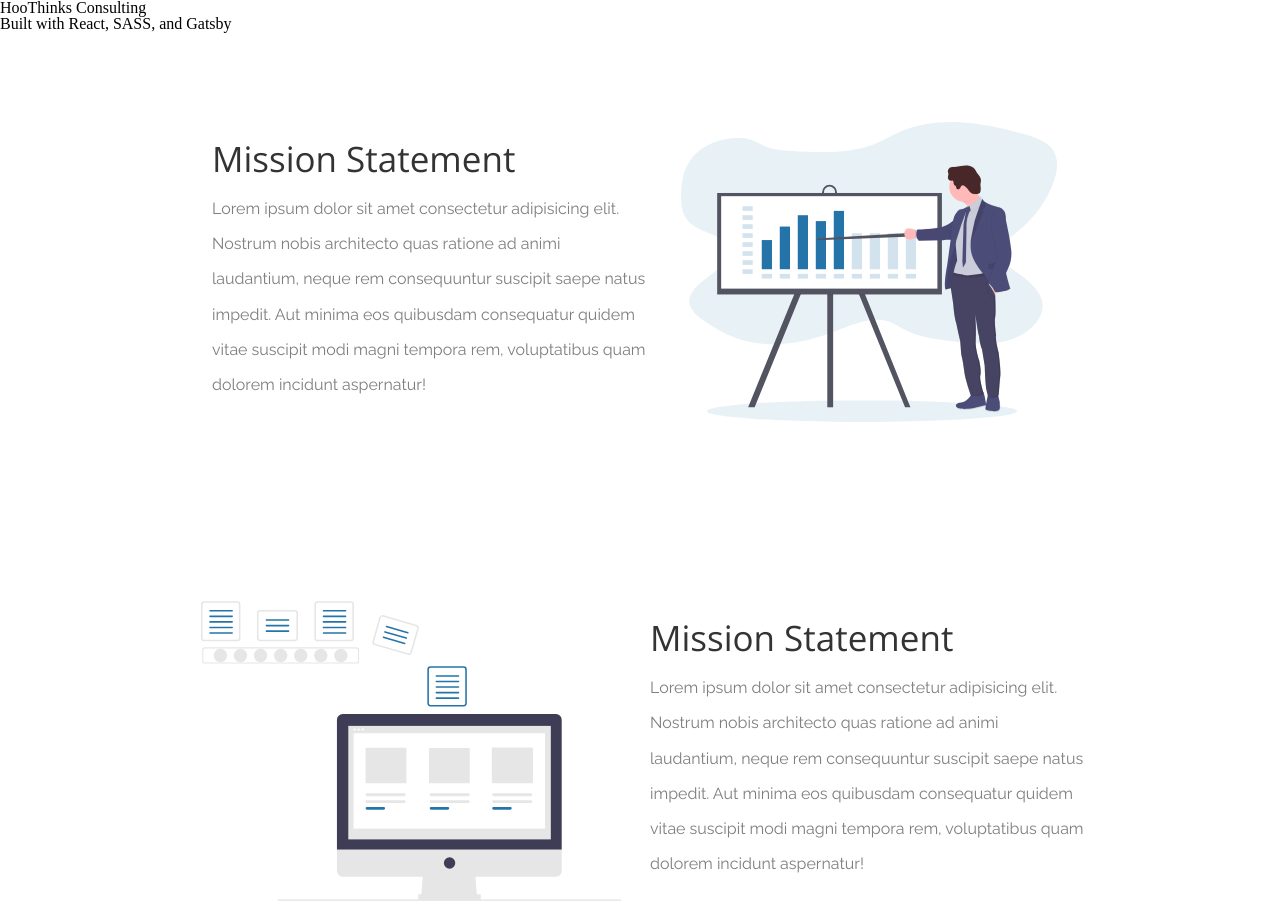
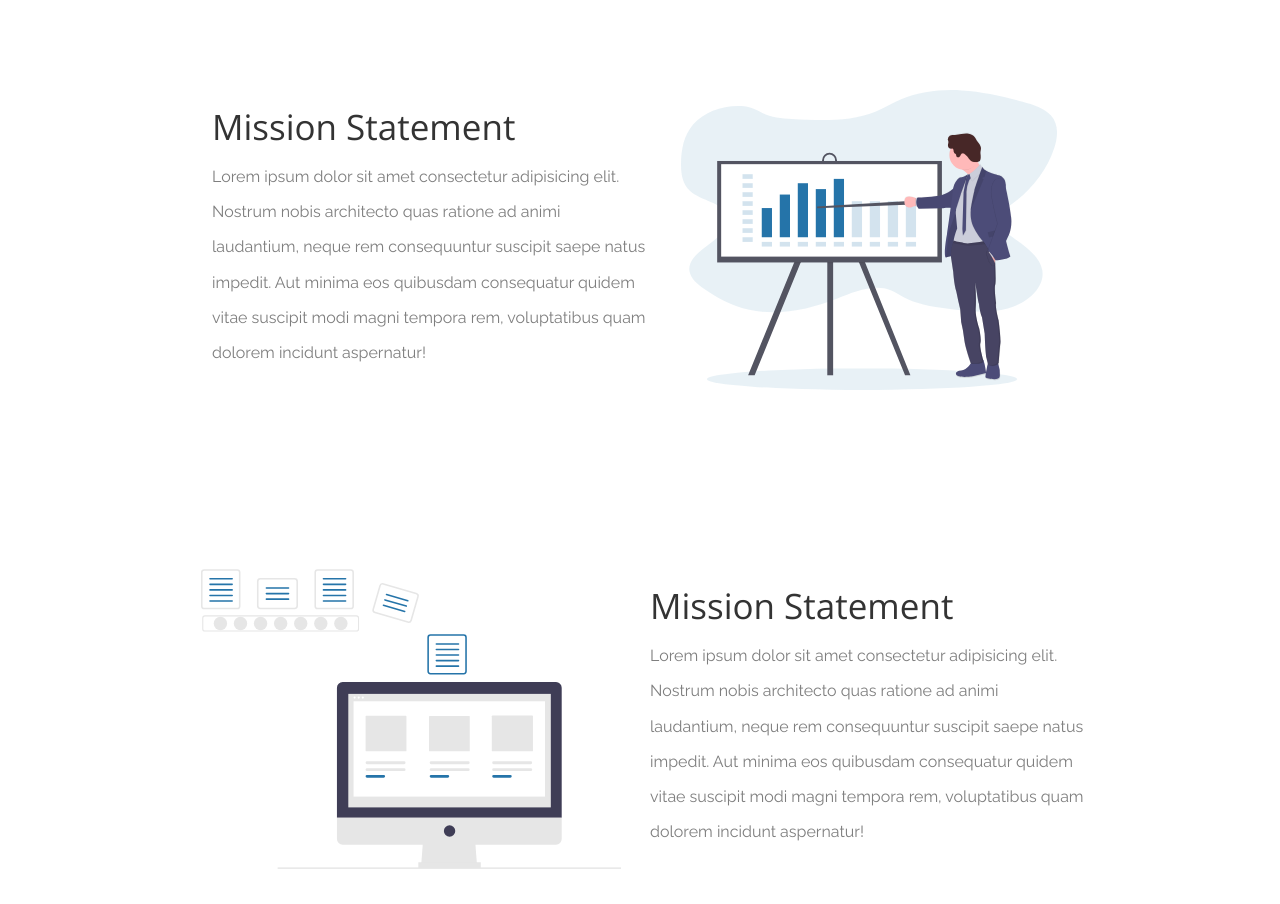
Before and after one commit to hoothinks-uva/hoothinks-uva.github.io, a Gatsby site: page / in a window 1280 px wide. Shown: the top 904 px of the page. Built offline with nearby package versions, Linux system fonts and the light colour scheme; Gatsby itself is replaced by a stand-in of ours.

Commit message:
finished home page

```diff
--- a/src/pages/index.js
+++ b/src/pages/index.js
@@ -9,8 +9,7 @@ import PitchingSVG from '../assets/images/pitching.svg';
 export default () => (
   <Layout>
     <div className="home">
-      <h1>HooThinks Consulting</h1>
-      <p>Built with React, SASS, and Gatsby</p>
+      {/* Banner here */}
       <div className="container">
         <HomeCard graphic={BusinessPlanSVG} imagePosition="left"/>
         <HomeCard graphic={DataProcessingSVG} imagePosition="right"/>
```
